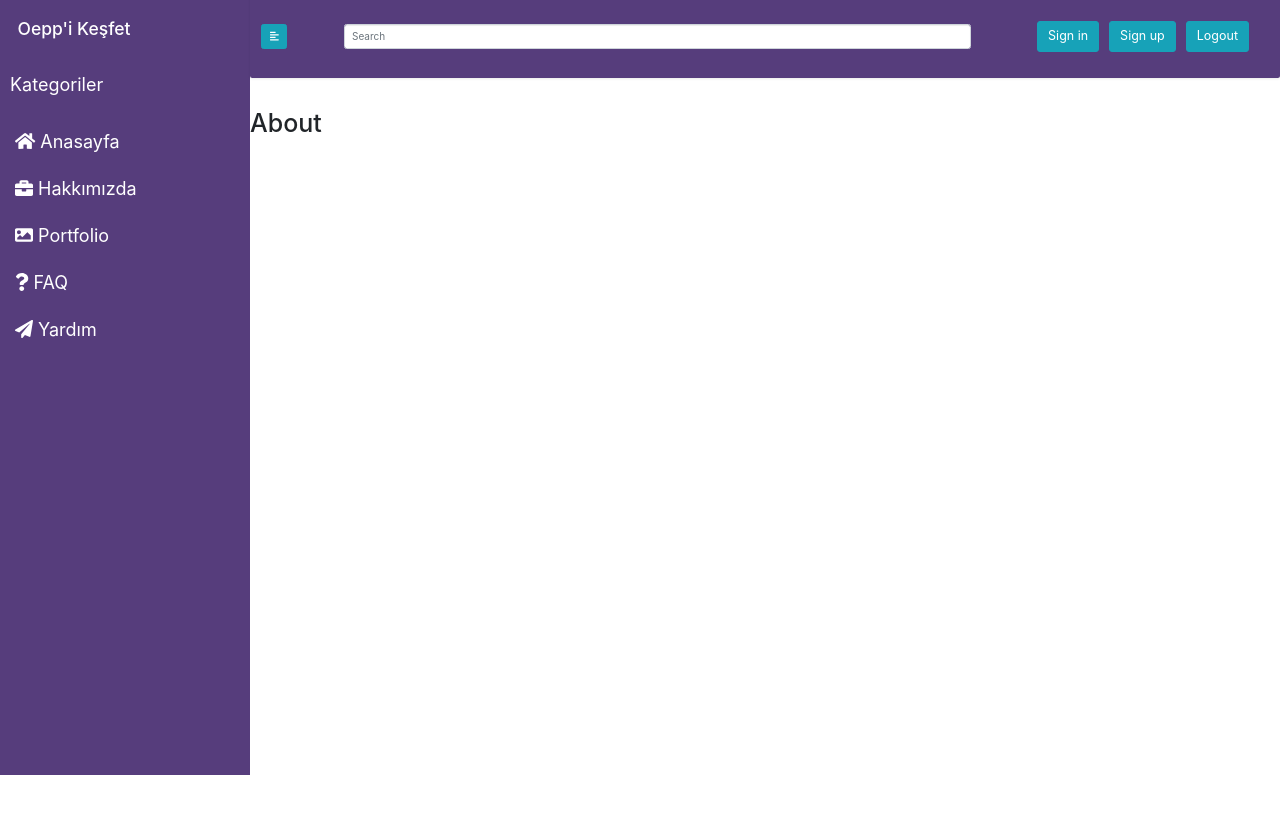
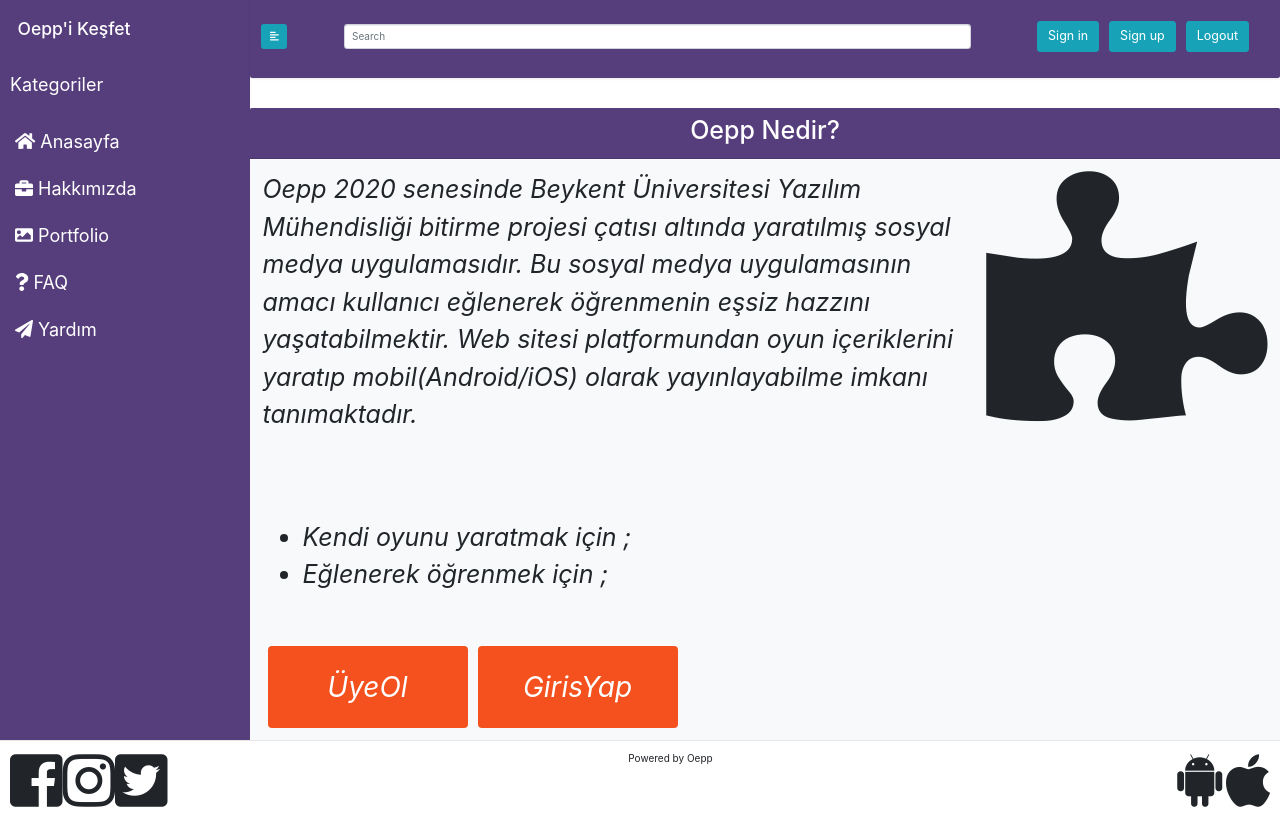
Before and after one commit to oepp/website, a React (Create React App) app: page /about in a window 1280 px wide. Before the commit the page ends 800 px from the top, so only its background shows below. Built offline with nearby package versions, Linux system fonts and the light colour scheme.

Commit message:
About Page ve Footer eklendi
About Page ve Footer eklendi

```diff
--- a/package.json
+++ b/package.json
@@ -5,7 +5,7 @@
   "dependencies": {
     "@fortawesome/fontawesome-svg-core": "^1.2.27",
     "@fortawesome/free-solid-svg-icons": "^5.12.1",
-    "@fortawesome/react-fontawesome": "^0.1.8",
+    "@fortawesome/react-fontawesome": "^0.1.9",
     "@testing-library/jest-dom": "^4.2.4",
     "@testing-library/react": "^9.4.0",
     "@testing-library/user-event": "^7.2.1",
--- a/src/App.css
+++ b/src/App.css
@@ -10,7 +10,45 @@ body {
     font-family: 'Poppins', sans-serif;
     background: #563d7c;
 }
+.button {
+  display: inline-block;
+  border-radius: 4px;
+  background-color: #f4511e;
+  border: none;
+  color: #FFFFFF;
+  text-align: center;
+  font-size: 28px;
+  padding: 20px;
+  width: 200px;
+  transition: all 0.5s;
+  cursor: pointer;
+  margin: 5px;
+}
 
+.button span {
+  cursor: pointer;
+  display: inline-block;
+  position: relative;
+  transition: 0.5s;
+}
+
+.button span:after {
+  content: '\00bb';
+  position: absolute;
+  opacity: 0;
+  top: 0;
+  right: -20px;
+  transition: 0.5s;
+}
+
+.button:hover span {
+  padding-right: 25px;
+}
+
+.button:hover span:after {
+  opacity: 1;
+  right: 0;
+}
 
 a,
 a:hover,
--- a/src/App.js
+++ b/src/App.js
@@ -4,6 +4,8 @@ import './App.css';
 import SideBar from './components/sidebar/SideBar';
 import Content from './components/content/Content';
 import { BrowserRouter as Router } from "react-router-dom";
+import Footer from './components/Footer'
+
 // Çalıştırmak içişn yükleme sırası:
 //** 1-) npm install
 //2-) npm i -S @fortawesome/fontawesome-svg-core @fortawesome/react-fontawesome
@@ -20,6 +22,7 @@ export default () => {
         <SideBar toggle={toggle} isOpen={isOpen}/>
         <Content toggle={toggle} isOpen={isOpen}/>
       </div>
+      <Footer/>
     </Router>
   );
 }
--- a/src/components/About.js
+++ b/src/components/About.js
@@ -1,10 +1,34 @@
 import React, { Component } from 'react'
+
+
+var pStyle = {
+    fontSize:'25px',
+    fontStyle:'italic'
+}
+
 
 export default class About extends Component {
     render() {
         return (
             <div>
-                <h1>About</h1>
+               <div className='card-header' style={{backgroundColor:'#563d7c'}}>
+                   <h1 style={{textAlign:'center',color:'#fff'}}>Oepp Nedir?</h1>
+               </div>
+               <div className='card-body bg-light' style={pStyle}> <i class="fas fa-puzzle-piece" style={{float:'right',fontSize:'250px'}}></i>
+               <p>Oepp 2020 senesinde Beykent Üniversitesi Yazılım Mühendisliği bitirme projesi çatısı altında
+               yaratılmış sosyal medya uygulamasıdır. Bu sosyal medya uygulamasının amacı kullanıcı eğlenerek öğrenmenin
+               eşsiz hazzını yaşatabilmektir. Web sitesi platformundan oyun içeriklerini yaratıp mobil(Android/iOS) olarak
+               yayınlayabilme imkanı tanımaktadır. </p><br/><br/>
+               <ul>
+                   <li>Kendi oyunu yaratmak için ;</li>
+                   <li>Eğlenerek öğrenmek için ;</li>
+               </ul><br/>
+               <button class="button" style={{verticalAlign:'middle'}}><span>ÜyeOl </span></button>
+               <button class="button" style={{verticalAlign:'middle'}}><span>GirisYap </span></button>
+               </div>
+             <div className='card-footer' style={{backgroundColor:'#563d7c'}}>
+
+             </div>
             </div>
         )
     }
--- /dev/null
+++ b/src/components/Footer.js
@@ -0,0 +1,40 @@
+import React, { Component } from 'react'
+var style = {
+    backgroundColor: "#fff",
+    borderTop: "1px solid #E7E7E7",
+    textAlign: "center",
+    padding: "10px",
+    position: "fixed",
+    left: "0",
+    bottom: "0",
+    height: "60px",
+    width: "100%",
+}
+var iconStyle={
+    float:"left",
+    fontSize:'60px',
+    marginBottom:'200px',
+}
+var phantom = {
+  display: 'block',
+  padding: '20px',
+  height: '60px',
+  width: '100%',
+}
+function Footer({ children }) {
+    return (
+        <div>
+            <div style={phantom} />
+            <div style={style}>
+
+            <i class="fab fa-facebook-square" style={iconStyle}></i>
+            <i class="fab fa-instagram" style={iconStyle}></i>
+            <i class="fab fa-twitter-square" style={iconStyle}></i>
+            <i class="fab fa-apple" style={{float:'right',fontSize:'60px'}}></i>
+            <i class="fab fa-android" style={{float:'right',fontSize:'60px'}}></i>
+            <p>Powered by Oepp</p>
+            </div>
+        </div>
+    )
+}
+export default Footer;
--- a/src/components/Home.js
+++ b/src/components/Home.js
@@ -1,10 +1,13 @@
 import React, { Component } from 'react'
+import Card from './UserContext/Card'
+
 
 export default class Home extends Component {
     render() {
         return (
             <div>
-                <h1>Home Alp</h1>
+
+                <Card/>
             </div>
         )
     }
--- /dev/null
+++ b/src/components/UserContext/Card.js
@@ -0,0 +1,30 @@
+import React from 'react'
+import styled from 'styled-components'
+const Title = styled.h2`
+  color: #fff;
+  font-weight: 300;
+`
+const Date = styled.div`
+  color: #ccc;
+  font-weight: 300;
+  margin: 6px 0;
+`
+const Description = styled.p`
+  color: #fff;
+  font-weight: 300;
+`
+const Card = (props) => (
+    <div style={{ color: '#fff' }}>
+      <Title>The Benefits of Green Apples</Title>
+      <Date>3/2/2019</Date>
+      <Description>
+        Green apples have a high fiber content which helps in increasing the
+        body's metabolism. While consuming an apple, make sure that you're not
+        tossing the peel in the trash. Consuming apple with its peel improves the
+        overall health. Due to its high fiber content, apple helps in
+        detoxification process. It keeps the liver and digestive system away from
+        harmful elements.
+      </Description>
+    </div>
+  )
+  export default Card
```
Also changed, not shown: src/images/about.jpg (added), 1 other file (tests, documents, lock files or other folders).
